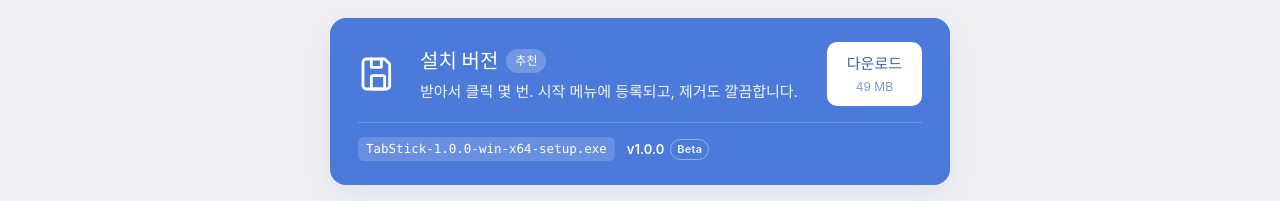
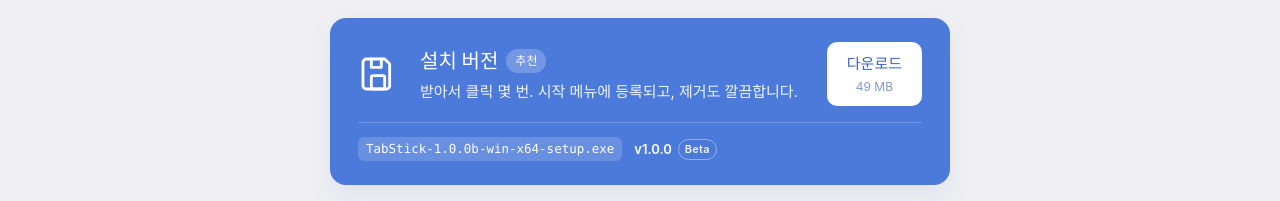
Before and after one commit to legendsteel11-dotcom/tabstick-app, a Vue app: page / in a window 1280 px wide. Shown: the part 4960-5161 px from the top of the page. Built offline with nearby package versions, Linux system fonts and the light colour scheme; a web font is replaced by a local one.

Commit message:
Label download filenames as 1.0.0b (Beta)
Release assets are now TabStick-1.0.0b-win-x64-*. The b is a filename label
only; the app version and release tag stay v1.0.0, so the download URLs still
point at the v1.0.0 tag and the version badge still reads v1.0.0.

```diff
--- a/src/components/DownloadSection.vue
+++ b/src/components/DownloadSection.vue
@@ -5,13 +5,16 @@
 // 각 href를 채우면 끝 - 레이아웃·문구는 그대로다.
 const ready = true
 
-// 버전은 여기 한 곳만 - 파일명·다운로드 URL이 전부 이걸로 만들어진다. 버전업/정식 전환 때
-// version·channel만 고친다(channel=''이면 (Beta) 표기가 사라진다). 자산명 규칙: TabStick-<ver>-win-x64-<...>.
+// 표시용 버전(배지 "v1.0.0")과 릴리즈 태그(v1.0.0)는 여기. 정식 전환 때 channel=''이면 (Beta) 사라짐.
 const version = '1.0.0'
 const channel = 'Beta'
-const base = `TabStick-${version}-win-x64`
 
-// GitHub 릴리즈 자산으로 직접 링크. 태그 v<ver>에 같은 이름의 자산이 올라가 있어야 동작한다.
+// 파일명 라벨엔 베타 표기 b를 붙인다 - 자산명만 그렇고, 앱 버전·릴리즈 태그는 1.0.0 그대로다.
+// 자산명 규칙: TabStick-<fileVer>-win-x64-<...>. 정식 땐 fileVer을 version과 같게 두면 된다.
+const fileVer = '1.0.0b'
+const base = `TabStick-${fileVer}-win-x64`
+
+// GitHub 릴리즈 자산으로 직접 링크. 태그는 v<version>(=v1.0.0), 파일명은 base(1.0.0b).
 const relBase = `https://github.com/legendsteel11-dotcom/tabstick-app/releases/download/v${version}`
 const dl = {
   setup: { size: '49 MB', file: `${base}-setup.exe`, href: `${relBase}/${base}-setup.exe` },
```
